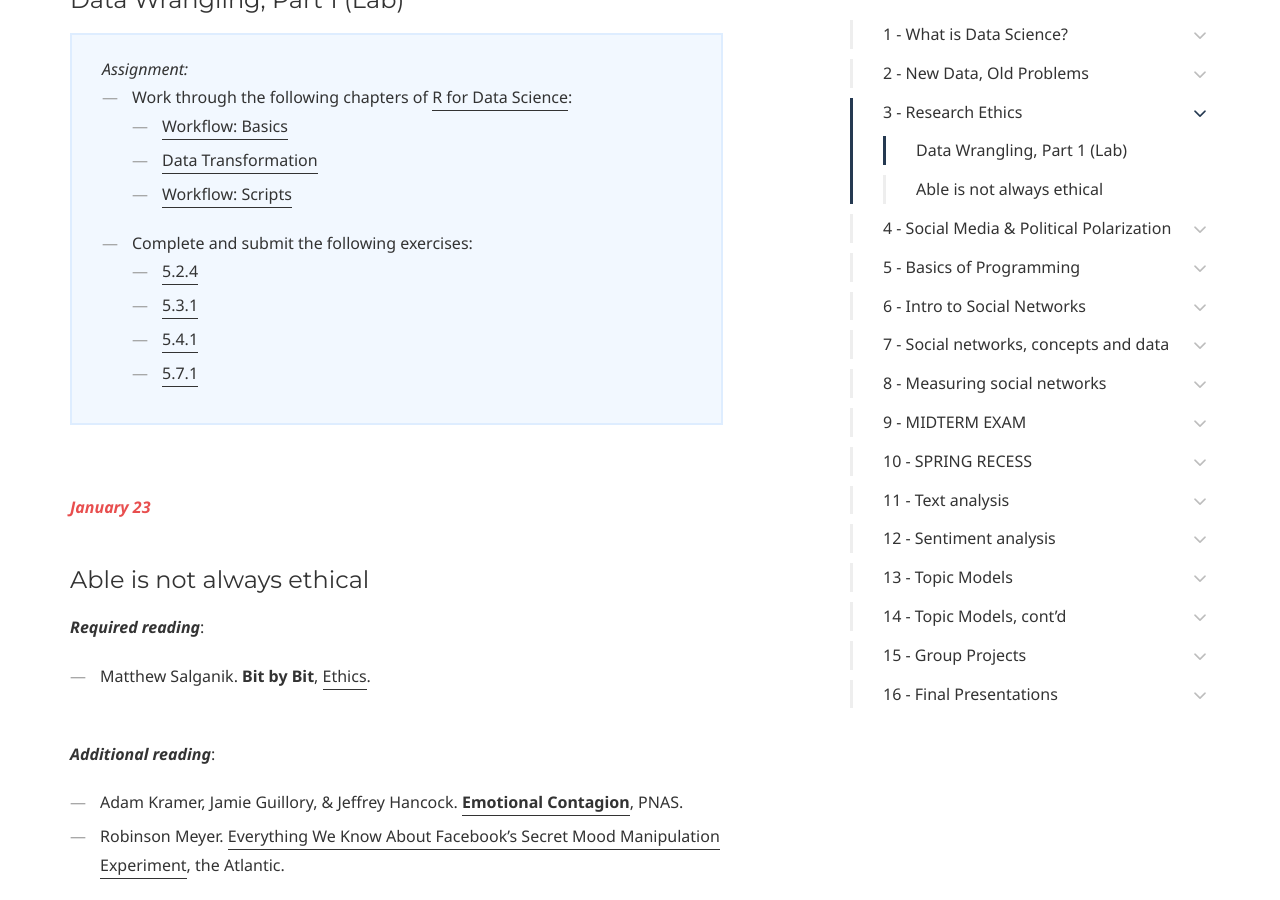
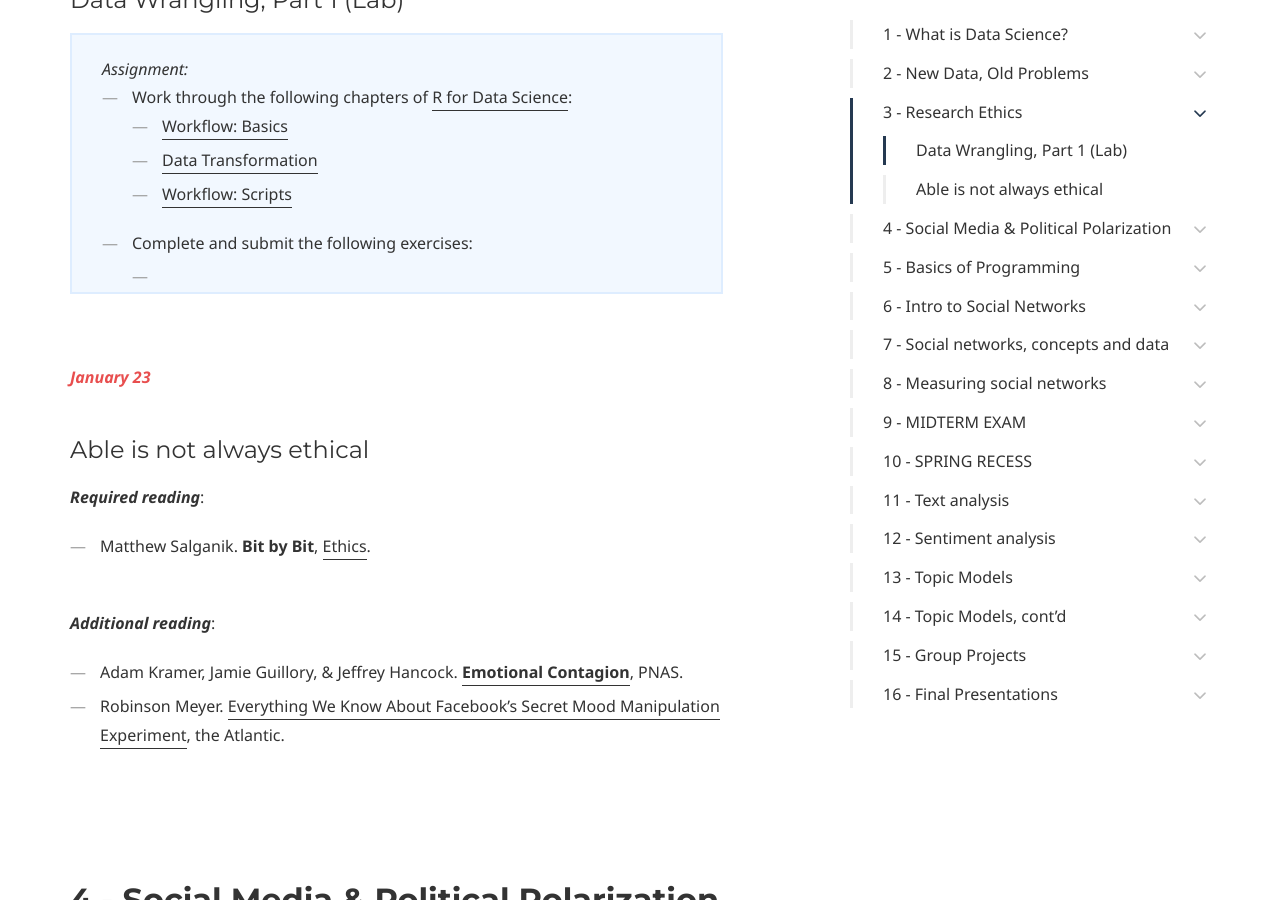
Before and after one commit to dssoc/dssoc.github.io, a Jekyll site: the page built from schedule.md, in a window 1280 px wide and 900 px high, scrolled down 2645 px. Built offline with Jekyll 4.4.1, drawn with Linux system fonts in a browser that asks for light colours; some web fonts are replaced.

Commit message:
update excercise 1

```diff
--- a/schedule.md
+++ b/schedule.md
@@ -83,10 +83,7 @@ page_nav:
 </ul></li>
 <li>Complete and submit the following exercises:
 <ul>
-<li><a href = "https://r4ds.had.co.nz/transform.html#exercises-7">5.2.4</a></li>
-<li><a href = "https://r4ds.had.co.nz/transform.html#exercises-8">5.3.1</a></li>
-<li><a href = "https://r4ds.had.co.nz/transform.html#exercises-9">5.4.1</a></li>
-<li><a href = "https://r4ds.had.co.nz/transform.html#exercises-12">5.7.1</a></li>
+<li></li>
 </ul></li>
 </ul>
 </div>
```
Also changed, not shown: 1 other file.
